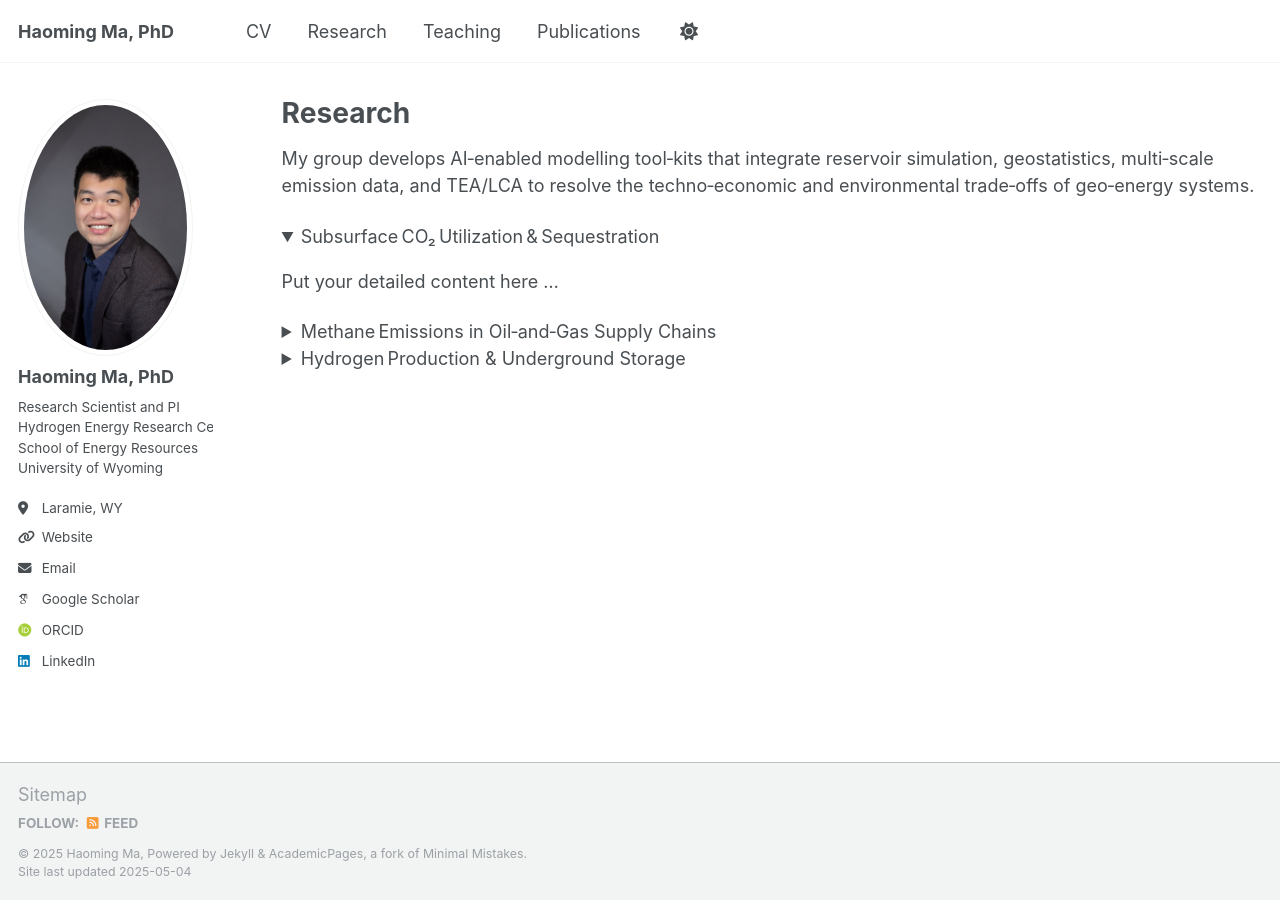
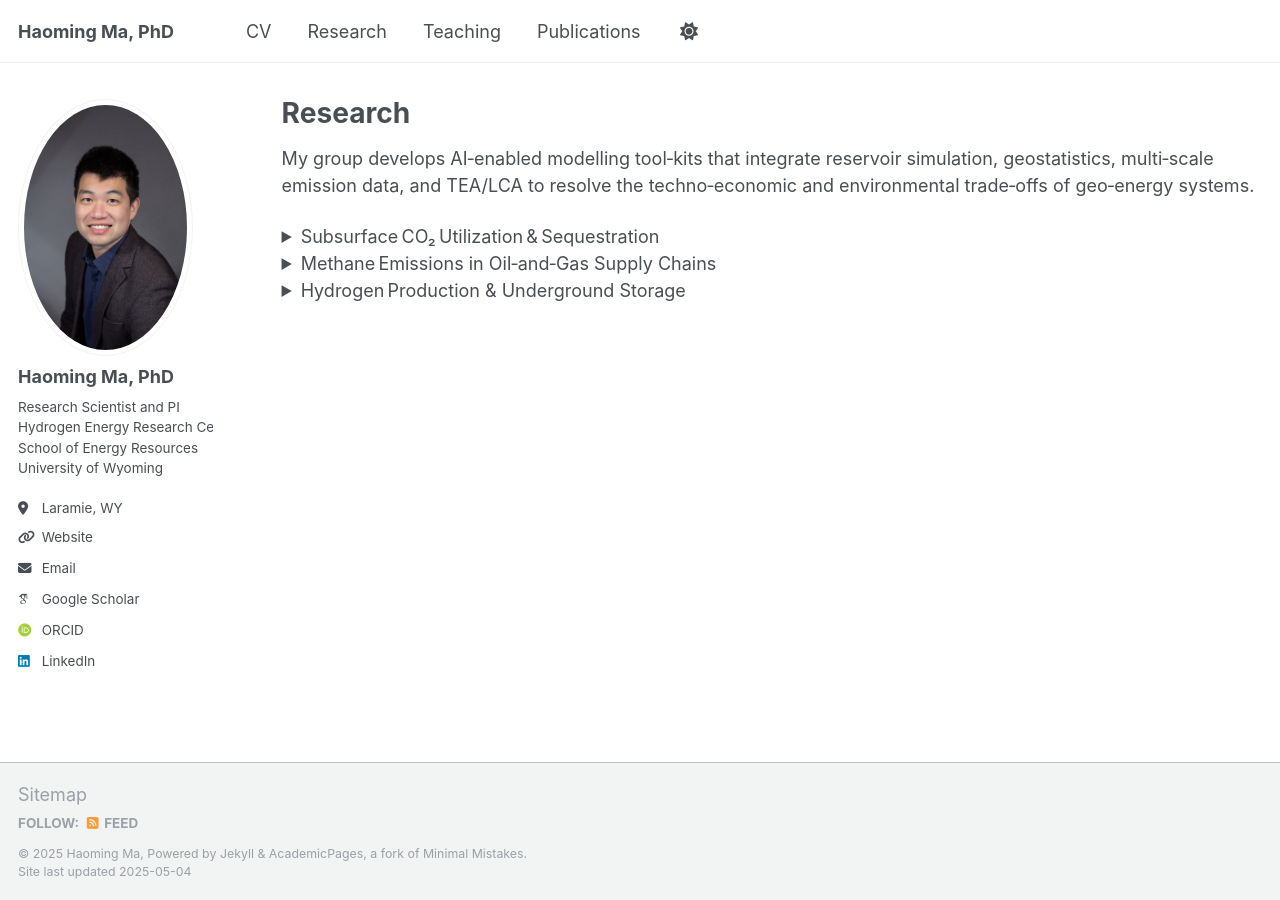
Before and after one commit to haoming-ma/haoming-ma.github.io, a Jekyll site: the page built from _pages/research.md, in a window 1280 px wide. Built offline with Jekyll 4.4.1, drawn with Linux system fonts in a browser that asks for light colours; some web fonts are replaced; part of the change alters nothing that is shown.

Commit message:
Update research.md

```diff
--- a/_pages/research.md
+++ b/_pages/research.md
@@ -9,38 +9,17 @@ My group develops AI‑enabled modelling tool‑kits that integrate reservoir
 simulation, geostatistics, multi‑scale emission data, and TEA/LCA to resolve
 the techno‑economic and environmental trade‑offs of geo‑energy systems.
 
-<details class="accordion" open>
+<details class="accordion">
   <summary>Subsurface CO₂ Utilization & Sequestration</summary>
-
-  <p>Put your detailed content here …</p>
+  <p>Put your detailed content here …</p>
 </details>
 
 <details class="accordion">
   <summary>Methane Emissions in Oil‑and‑Gas Supply Chains</summary>
-
-  <p>More content …</p>
+  <p>More content …</p>
 </details>
 
 <details class="accordion">
   <summary>Hydrogen Production & Underground Storage</summary>
-
-  <p>More content …</p>
+  <p>More content …</p>
 </details>
-
-<script>
-/* ╔════════════════════════════════════════════╗
-   ║  keep exactly one <details.accordion> open ║
-   ╚════════════════════════════════════════════╝ */
-document.addEventListener('DOMContentLoaded', () => {
-  const items = document.querySelectorAll('details.accordion');
-  items.forEach((item) => {
-    item.addEventListener('toggle', () => {
-      if (item.open) {                     // this one was just opened
-        items.forEach((other) => {
-          if (other !== item) other.open = false;  // close the rest
-        });
-      }
-    });
-  });
-});
-</script>
```
